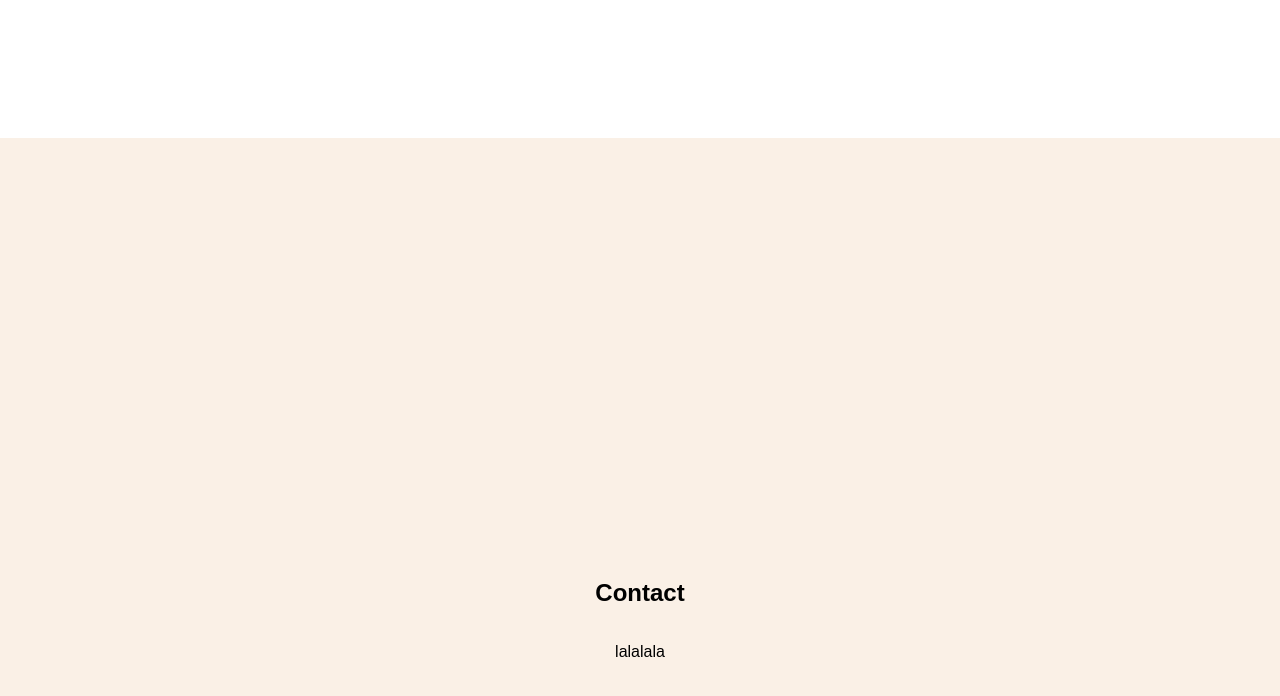
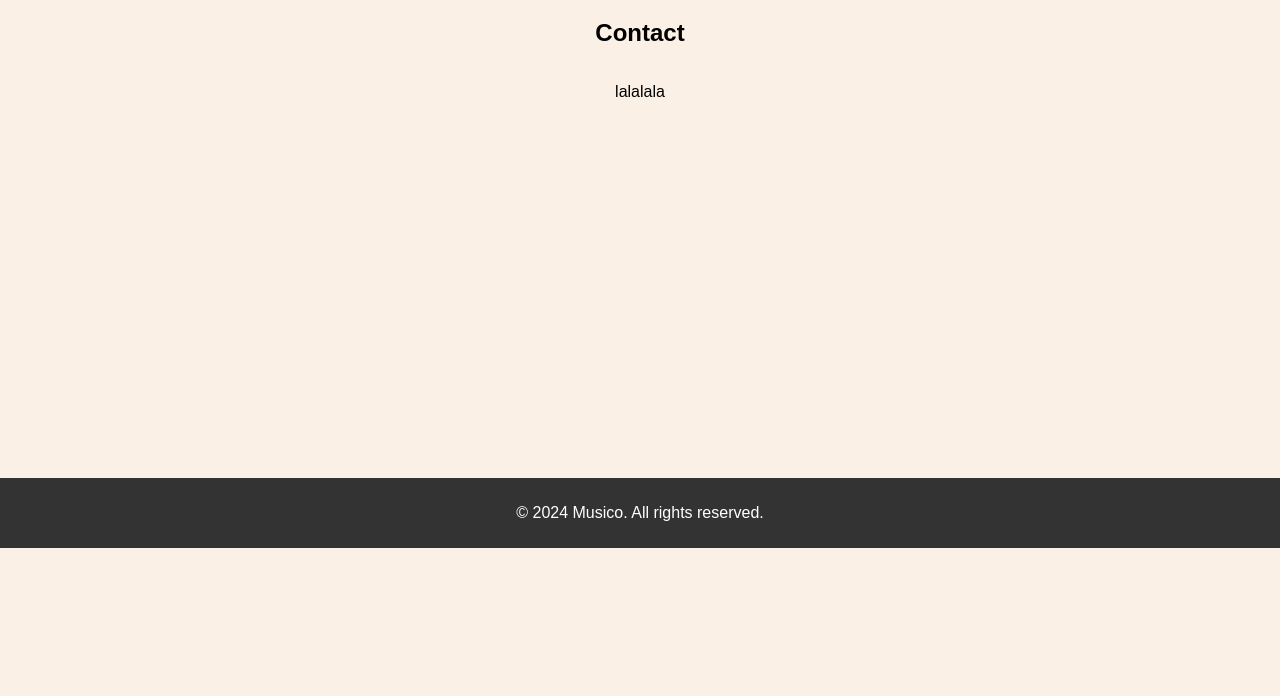
Before and after one commit to musicoduets/musicoduets.github.io, a React (Create React App) app in the folder musico_app/: page / in a window 1280 px wide. Shown: the part 3722-4418 px from the top of the page. After the commit the page ends 4270 px from the top, so only its background shows below. Built offline with nearby package versions, Linux system fonts and the light colour scheme.

Commit message:
non static footer

```diff
--- a/musico_app/src/App.js
+++ b/musico_app/src/App.js
@@ -1,7 +1,7 @@
 import React from "react";
 import { BrowserRouter as Router } from "react-router-dom";
 import Header from "./components/Header";
-import Footer from "./components/Footer";
+// import Footer from "./components/Footer";
 import AppRoutes from "./AppRoutes";
 
 function App() {
@@ -10,7 +10,7 @@ function App() {
       <div className="App">
         <Header />
         <AppRoutes />
-        <Footer />
+        {/* <Footer /> */}
       </div>
     </Router>
   );
--- a/musico_app/src/components/Home.js
+++ b/musico_app/src/components/Home.js
@@ -41,6 +41,9 @@ function Home() {
                     lalalala
                 </p>
             </section>
+            <footer>
+                <p>&copy; 2024 Musico. All rights reserved.</p>
+            </footer>
         </div>
     );
 }
--- a/musico_app/src/styles/home.css
+++ b/musico_app/src/styles/home.css
@@ -3,16 +3,19 @@ body {
     font-family: 'Poppins', sans-serif;
     margin: 0;
     padding: 0;
+    flex-direction: column;
+    display: flex;
+    min-height: 100vh;
 }
 
 .home {
-    align-items: center;
-    padding-top: 100px;
+    flex: 1;
+    display: flex;
+    flex-direction: column;
 }
 
 section {
-    padding: 60px 20px;
-    margin: 20px 0;
+    padding: 20px;
     height: 100vh;
     display: flex;
     flex-direction: column;
@@ -31,3 +34,11 @@ section:nth-child(even) {
 h1 {
     justify-content: center;
 }
+
+footer {
+    background-color: #333;
+    color: white;
+    text-align: center;
+    padding: 10px 0;
+    position: relative;
+}
```
